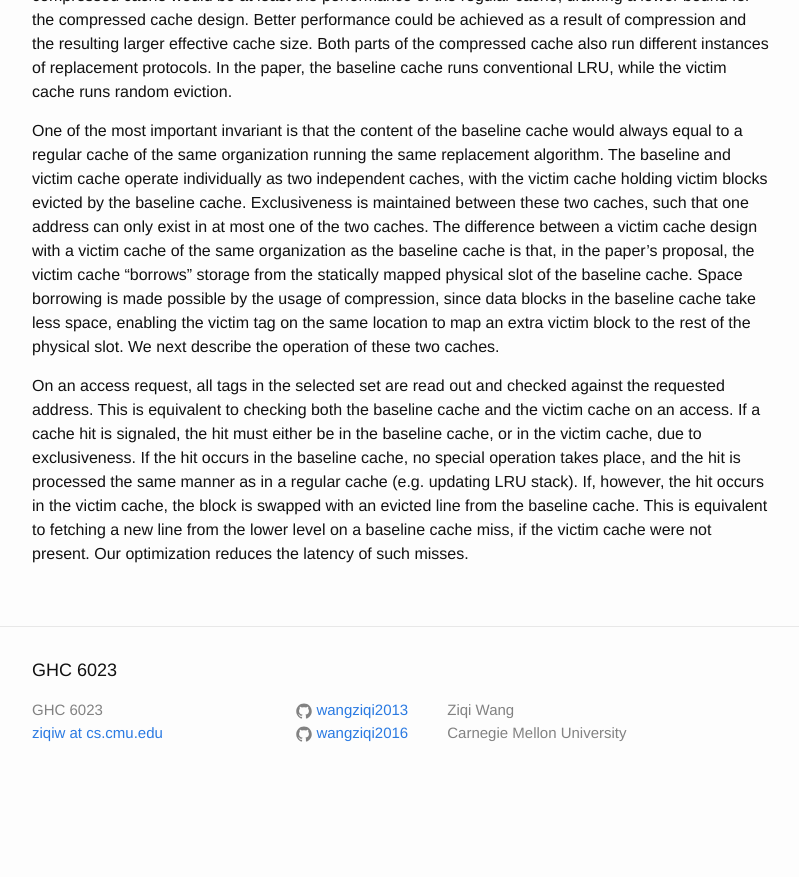
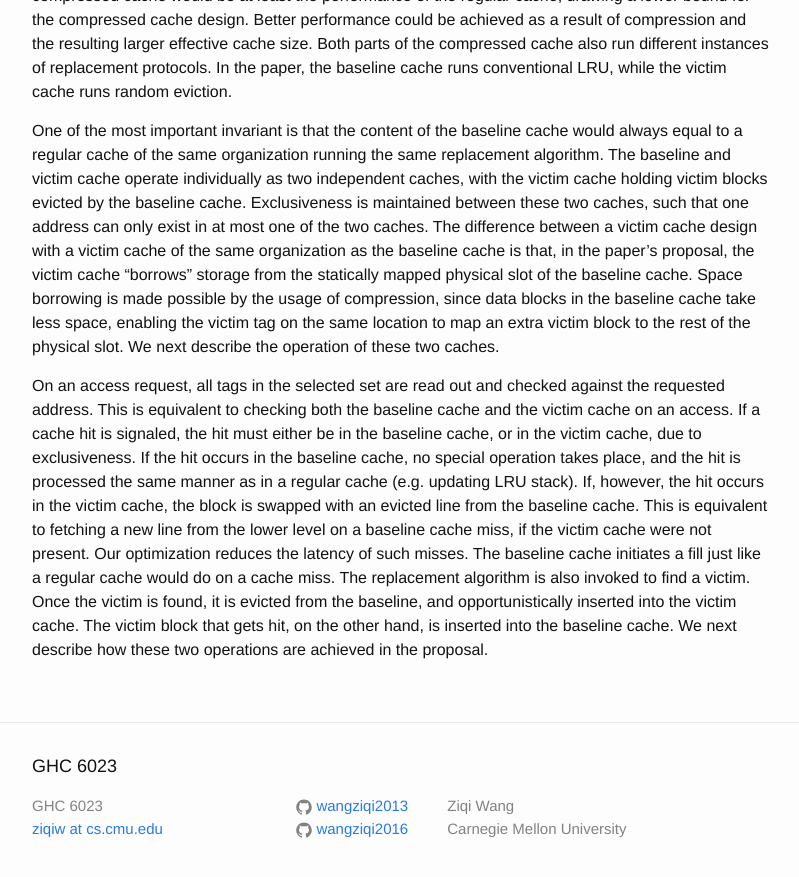
Before and after one commit to wangziqi2013/wangziqi2013.github.io, a Jekyll site: the page built from _posts/2020-06-11-base-victim.markdown, in a window 1280 px wide and 900 px high, scrolled down 1387 px. Shown: the top 877 px of the window, without its empty margins (238-1037 px from the left). Built offline with Jekyll 4.4.1, drawn with Linux system fonts in a browser that asks for light colours; before the commit the page ends 2191 px from its top, so only the background shows below that.

Commit message:
Finish victim miss

```diff
--- a/_posts/2020-06-11-base-victim.markdown
+++ b/_posts/2020-06-11-base-victim.markdown
@@ -70,3 +70,7 @@ a regular cache (e.g. updating LRU stack).
 If, however, the hit occurs in the victim cache, the block is swapped with an evicted line from the baseline cache.
 This is equivalent to fetching a new line from the lower level on a baseline cache miss, if the victim cache were not
 present. Our optimization reduces the latency of such misses.
+The baseline cache initiates a fill just like a regular cache would do on a cache miss. The replacement algorithm is also
+invoked to find a victim. Once the victim is found, it is evicted from the baseline, and opportunistically inserted into
+the victim cache. The victim block that gets hit, on the other hand, is inserted into the baseline cache. We next describe
+how these two operations are achieved in the proposal.
```
